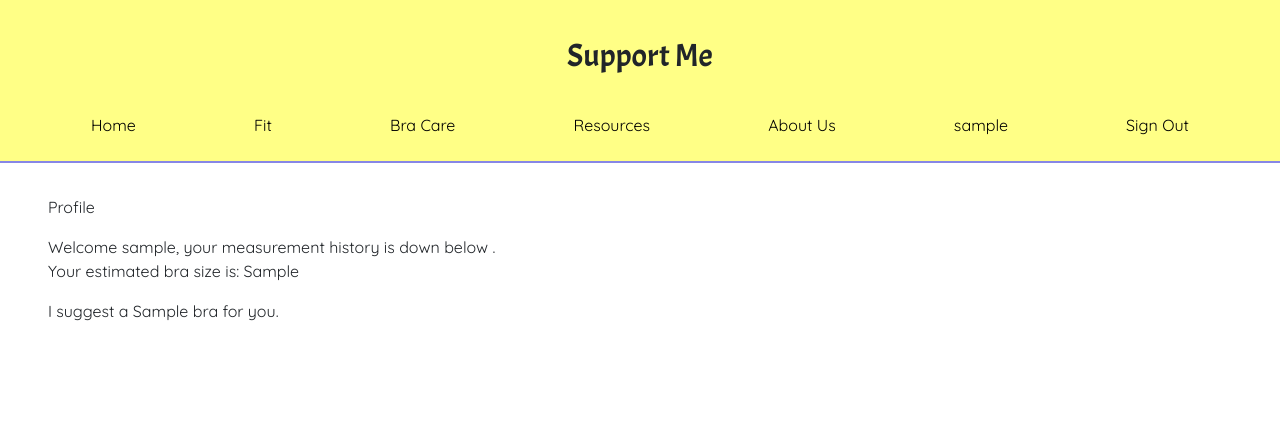
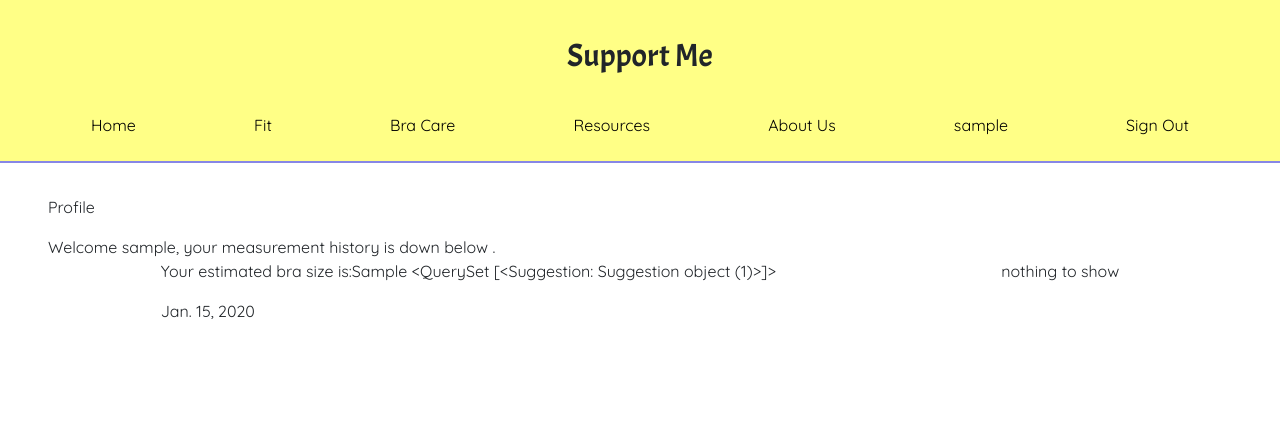
Before and after one commit to support-me/support-me, a Django app: page /profile/ in a window 1280 px wide. Shown: the top 423 px of the page. Run offline with Django 3.2, Linux system fonts and the light colour scheme; a user stored in the database is signed in; tables that the repository leaves empty hold one stand-in row (values such as "Sample post"); some libraries are stand-ins or nearby versions; some web fonts are replaced.

Commit message:
bra size working, working on bra suggestion now

```diff
--- a/core/templates/profile.html
+++ b/core/templates/profile.html
@@ -3,25 +3,25 @@
 <p> Profile </p>
 
 Welcome {{ user }}, your measurement history is down below .
+<div class="history-box">
+<div class="history-info" >
+{% if brafitting %}
+<p>
+    {% for brafitting in brafitting %}
+       <th>Your estimated bra size is:{{brafitting.bra_size}} </th>
 
-{% for brafitting in brafitting %}
+       <th> {{brafitting.suggestions.all}} </th>
+       {% for suggestion in suggestions %}
+        {{brafitting.bra_suggestion}}
+        {% endfor %}
+       <p> {{brafitting.date_sized}}</p>
+</p>
+{% endfor %}
+</div>
+<div class="history-info">
 
-{% if brafitting.bra_size %}
-    <p>Your estimated bra size is: {{brafitting.bra_size}}</p>
+<p>nothing to show</p>
 {% endif %}
-
-{% for suggestion in suggestion %}
-{% if suggestion.bra_suggestion %}
-    <p>I suggest a {{suggestion.bra_suggestion}} bra for you.</p>
-
-
-{% else %}
-
-<p> You have no measurements saved, click <a href="{% url 'brafitting' %}"> Here
-</a> to start </p>
-{% endif %}
-
-{% endfor %}
-{% endfor %}
-
+</div>
+</div>
 {% endblock %}
--- a/core/views.py
+++ b/core/views.py
@@ -129,12 +129,10 @@ class ProfileView(APIView):
 # @login_required
 def profile(request):
     profile = Profile.objects.get(site_user=request.user)
-    brafitting = BraFitting.objects.filter()
-    suggestion = Suggestion.objects.filter()
+    brafitting = BraFitting.objects.filter(fitting_user=request.user)
 
     context = {
         'profile': profile,
         'brafitting': brafitting,
-        'suggestion': suggestion,
     }
     return render(request, 'profile.html', context)
--- a/static/css/main.css
+++ b/static/css/main.css
@@ -113,3 +113,9 @@ img{
     background-color: #8787e6;
     width: 300px;
 }
+.history-box{
+    display: flex;
+}
+.hitory-info{
+    justify-content: center;
+}
```
